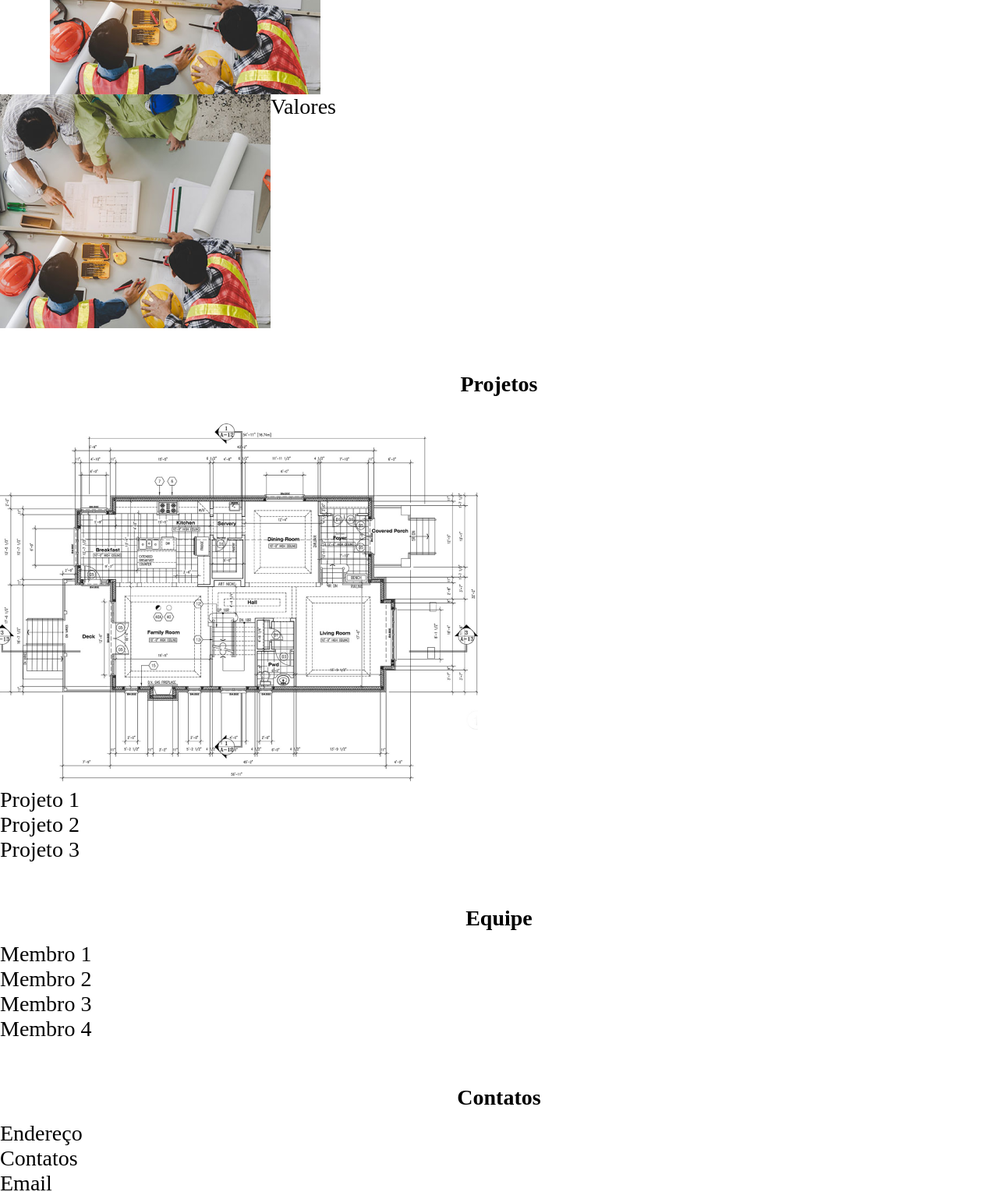
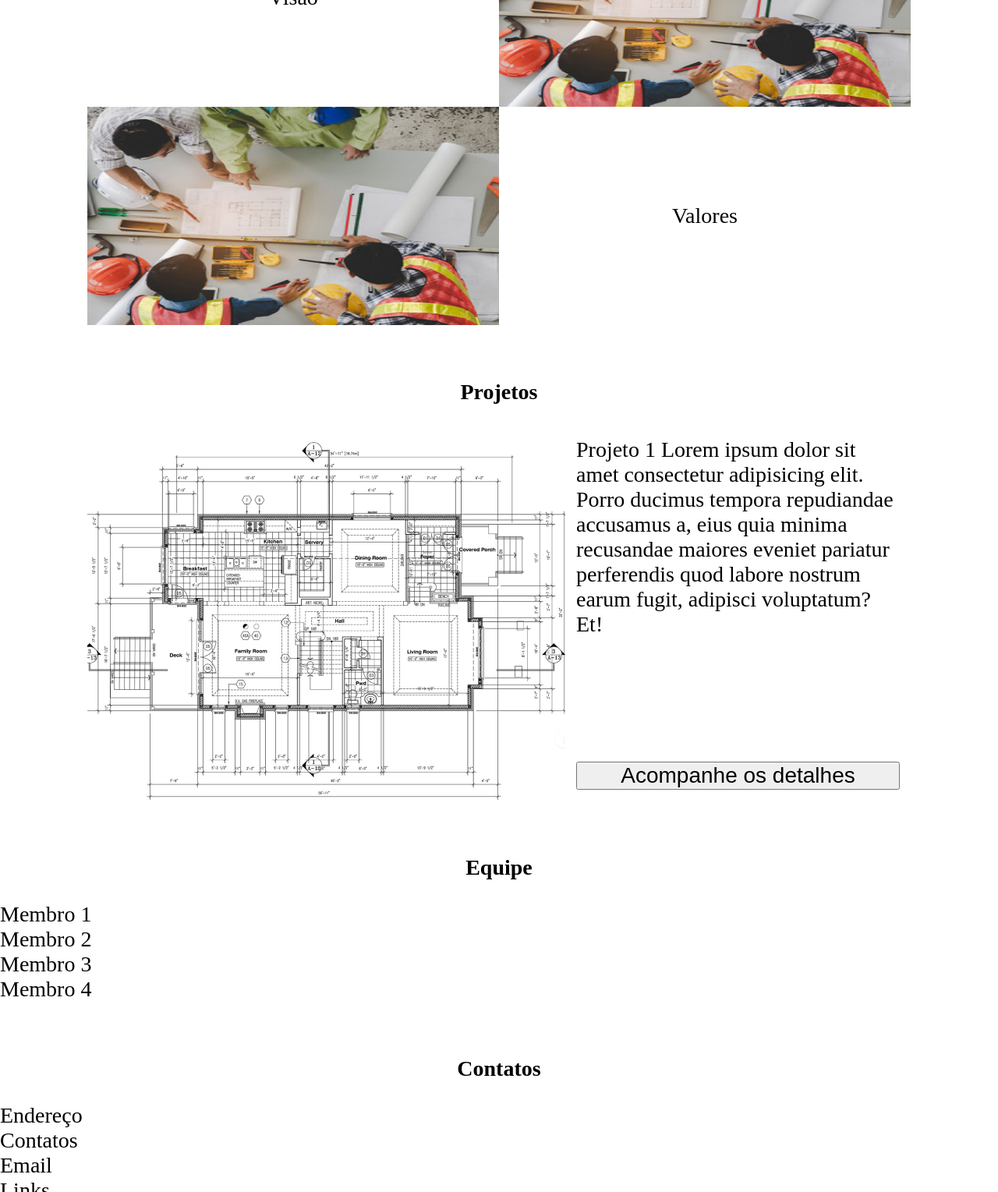
Before and after one commit to jeovabastos/lato, a plain HTML site: page index.html in a window 1280 px wide. Shown: the part 2380-3909 px from the top of the page at 78% size. Drawn offline with Linux system fonts and the light colour scheme.

Commit message:
feat: projects section styled

```diff
--- a/index.css
+++ b/index.css
@@ -63,6 +63,7 @@ h2{
     justify-content: center;
     margin-top: 2rem;
     margin-bottom: .5rem;
+    padding: .5rem 0;
 }
 
 .solutions-slider{
@@ -72,7 +73,6 @@ h2{
 
 .solutions-slider div{
     padding: 0 1rem;
-    /* border: 1px solid #4d4d4d; */
 }
 
 .solutions-slider div img{
@@ -84,6 +84,51 @@ h2{
     padding: 1rem 0;
 }
 
+.mission{
+    margin-inline: 4rem;
+}
+
 .mission section{
     display: flex;
+    width: 100%;
+    height: 10rem;
 }
+
+.mission section img{
+    display: block;
+    width: 50%;
+}
+
+.mission section p{
+    display: flex;
+    width: 50%;
+    justify-content: center;
+    align-items: center;
+}
+
+.projects{
+    display: flex;
+    margin-inline: 4rem;
+}
+
+.projects section{
+    display: flex;
+}
+
+.projects section img{
+    display: block;
+    width: 60%;
+}
+
+.projects section div{
+    display: flex;
+    padding: .5rem;
+    flex-direction: column;
+    justify-content: space-between;
+}
+
+.projects section div p{
+    display: flex;
+    justify-content: center;
+    align-items: center;
+}
--- a/index.html
+++ b/index.html
@@ -75,13 +75,18 @@
 
         <!-- Projects -->
         <h2>Projetos</h2>
-        <article>
-            <div>
+        <article class="projects">
+            <section>
                 <img src="./public/8.png" alt="projeto 1"/>
-                <p>Projeto 1</p>
-            </div>
-            <div>Projeto 2</div>
-            <div>Projeto 3</div>
+
+                <div>
+                    <p>Projeto 1 Lorem ipsum dolor sit amet consectetur adipisicing elit. Porro ducimus tempora repudiandae accusamus a, eius quia minima recusandae maiores eveniet pariatur perferendis quod labore nostrum earum fugit, adipisci voluptatum? Et!</p>
+
+                    <button>Acompanhe os detalhes</button>
+                </div>
+            </section>
+            <!-- <div>Projeto 2</div>
+            <div>Projeto 3</div>             -->
         </article>
 
         <!-- Team -->
```
